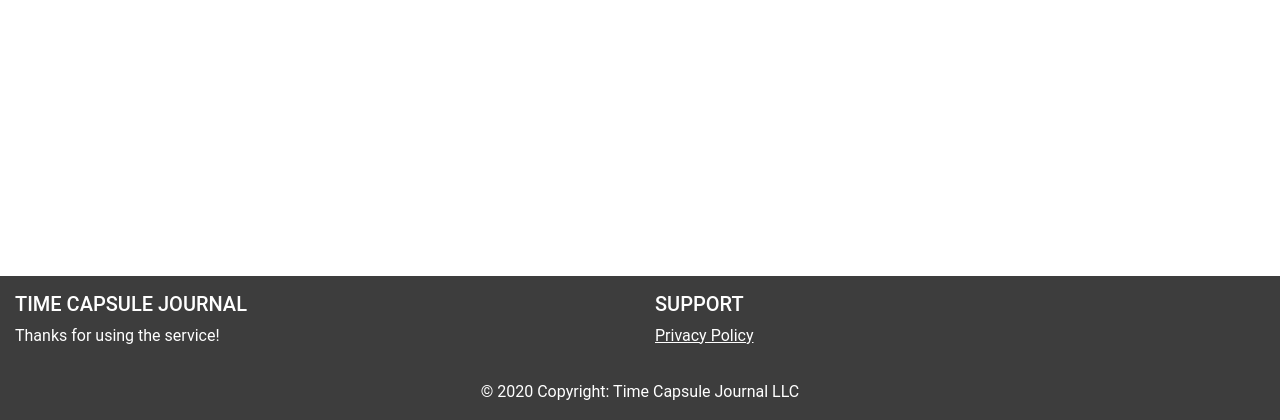
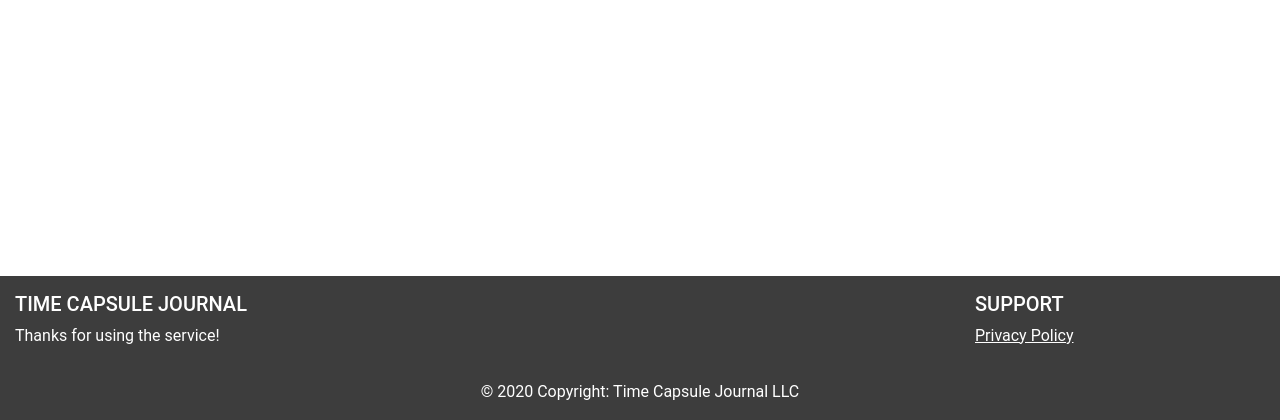
Before and after one commit to cjstein/journal-app, a Django app: page /accounts/password/reset/ in a window 1280 px wide. Shown: the part 461-881 px from the top of the page. Run offline with Django 3.2, Linux system fonts and the light colour scheme; parts of the project's set-up code (start-up, migrations or seed data) failed here and were passed over; some libraries are stand-ins or nearby versions.

Commit message:
fixed styling

```diff
--- a/journal_app/templates/footer.html
+++ b/journal_app/templates/footer.html
@@ -6,6 +6,8 @@
           Time Capsule Journal
         </h5>
         <p>Thanks for using the service!</p>
+      </div>
+      <div class="col-md-3">
       </div>
       <div class="col-md-3">
         <h5 class="text-uppercase">
```
